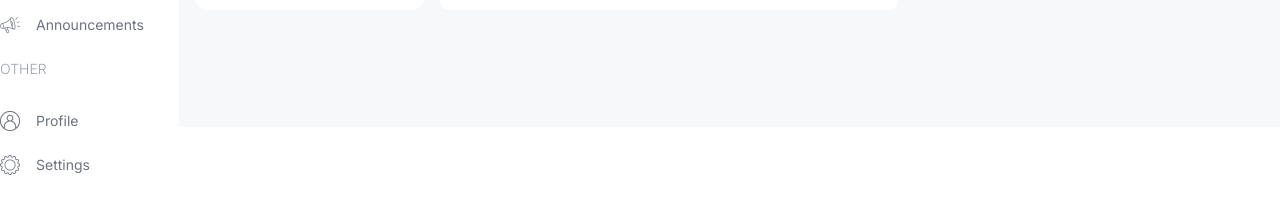
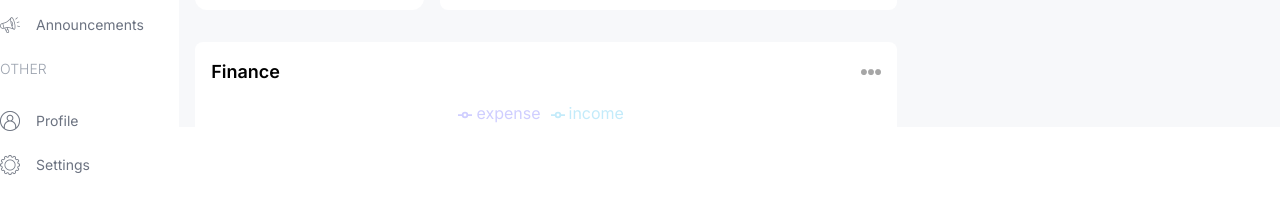
Before and after one commit to tvisha015/School-Management-System-next-js, a Next.js app: page /admin in a window 1280 px wide. Shown: the part 673-870 px from the top of the page. Built offline with nearby package versions, Linux system fonts and the light colour scheme.

Commit message:
feat: add FinanceChart component and integrate it into AdminPage layout

```diff
--- a/src/app/(dashboard)/admin/page.tsx
+++ b/src/app/(dashboard)/admin/page.tsx
@@ -1,5 +1,6 @@
 import AttendanceChart from '@/components/AttendanceChart'
 import CountChart from '@/components/CountChart'
+import FinanceChart from '@/components/FinanceChart'
 import UserCard from '@/components/UserCard'
 import React from 'react'
 
@@ -27,7 +28,9 @@ const AdminPage = () => {
           </div>
         </div>
         {/* BOTTOM */}
-        <div className=''></div>
+        <div className='w-full h-[500px]'>
+          <FinanceChart/>
+        </div>
         {/* RIGHT */}
         <div className=''></div>
       </div>
--- /dev/null
+++ b/src/components/FinanceChart.tsx
@@ -0,0 +1,66 @@
+"use client";
+import Image from "next/image";
+import {
+  LineChart,
+  Line,
+  XAxis,
+  YAxis,
+  CartesianGrid,
+  Tooltip,
+  Legend,
+  ResponsiveContainer,
+} from "recharts";
+
+const data = [
+  { name: 'Jan', income: 6120, expense: 3890 },
+  { name: 'Feb', income: 4980, expense: 4210 },
+  { name: 'Mar', income: 7350, expense: 5120 },
+  { name: 'Apr', income: 6820, expense: 4700 },
+  { name: 'May', income: 5600, expense: 3280 },
+  { name: 'Jun', income: 7450, expense: 4890 },
+  { name: 'July', income: 6290, expense: 3970 },
+  { name: 'Aug', income: 7010, expense: 4550 },
+  { name: 'Sept', income: 6780, expense: 4300 },
+  { name: 'Oct', income: 7200, expense: 5020 },
+  { name: 'Nov', income: 6940, expense: 4680 },
+  { name: 'Dec', income: 7830, expense: 5400 },
+];
+
+const FinanceChart = () => {
+  return (
+    <div className="bg-white rounded-lg p-4 h-full">
+      <div className="flex flex-row justify-between items-center">
+        <h1 className="text-lg font-semibold">Finance</h1>
+        <Image src="/moreDark.png" alt="" height={20} width={20} />
+      </div>
+      <ResponsiveContainer width="100%" height="100%">
+        <LineChart width={500} height={300} data={data}>
+          <CartesianGrid strokeDasharray="3 3" />
+          <XAxis
+            dataKey="name"
+            axisLine={false}
+            tick={{ fill: "#d1d5db" }}
+            tickLine={false}
+            tickMargin={10}
+          />
+          <YAxis axisLine={false} tick={{ fill: "#d1d5db" }} tickLine={false} tickMargin={20}/>
+          <Tooltip />
+          <Legend
+            align="center"
+            verticalAlign="top"
+            wrapperStyle={{ paddingTop: "10px", paddingBottom: "30px" }}
+          />
+          <Line
+            type="monotone"
+            dataKey="income"
+            stroke="#C3EBFA"
+            strokeWidth={5}
+          />
+          <Line type="monotone" dataKey="expense" stroke="#CFCEFF" strokeWidth={5}/>
+        </LineChart>
+      </ResponsiveContainer>
+    </div>
+  );
+};
+
+export default FinanceChart;
```
